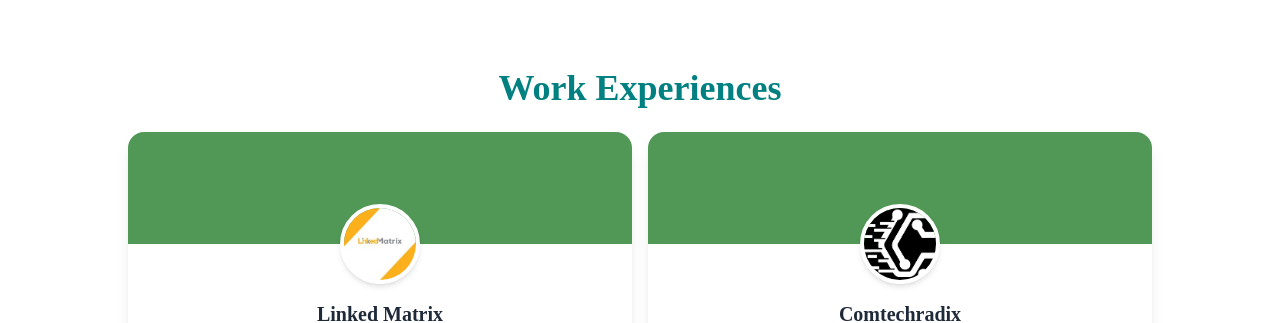
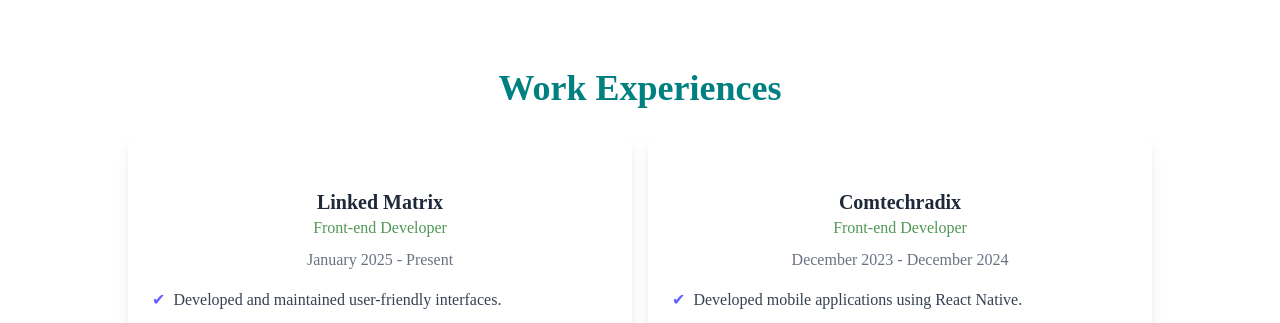
Before and after one commit to vcwaleed/portfolio, a Vue app: page / in a window 1280 px wide. Shown: the part 1660-1983 px from the top of the page. Built offline with nearby package versions, Linux system fonts and the light colour scheme; no server answers.

Commit message:
Update experience card

```diff
--- a/src/components/WorkExperience.vue
+++ b/src/components/WorkExperience.vue
@@ -10,13 +10,6 @@
         :key="index"
         class="bg-white rounded-2xl overflow-hidden shadow-lg transition-transform duration-300 hover:scale-105 flex flex-col"
       >
-        <div class="relative h-28 bg-pri_col flex justify-center items-center">
-          <img
-            :src="job.company_image"
-            alt="Company Logo"
-            class="h-20 w-20 rounded-full border-4 border-white shadow-md object-cover absolute -bottom-10"
-          />
-        </div>
         <div class="pt-14 pb-6 px-6 text-center flex flex-col flex-grow">
           <h3 class="text-xl font-bold text-gray-800">{{ job.companyname }}</h3>
           <p class="text-pri_col font-medium">{{ job.designation }}</p>
```
Also changed, not shown: 1 other file (tests, documents, lock files or other folders).
